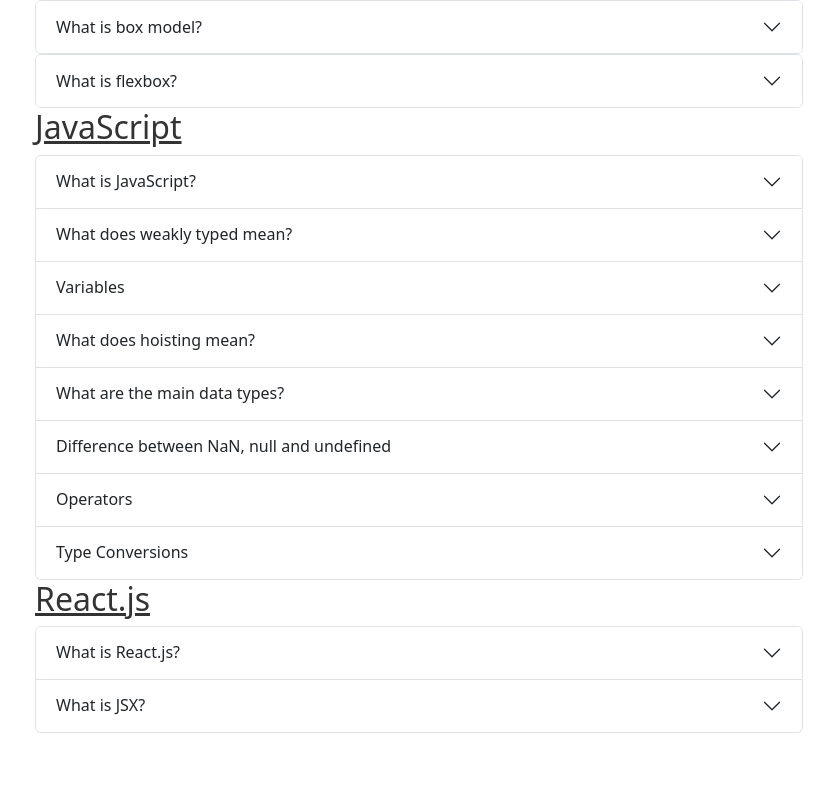
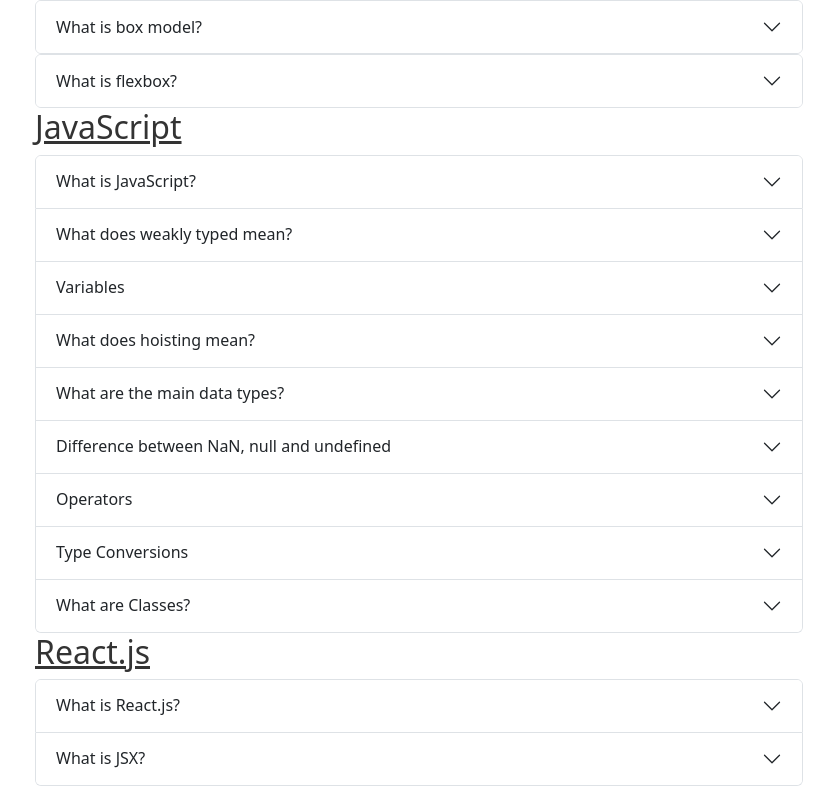
Before and after one commit to annie-uchiha/notes, a React (Create React App) app in the folder quiz-app/: page /notes in a window 1280 px wide. Shown: the part 559-1371 px from the top of the page, without its empty margins (221-1055 px from the left). Before the commit the page ends 1318 px from the top, so only its background shows below. Built offline with nearby package versions, Linux system fonts and the light colour scheme.

Commit message:
adding notes

```diff
--- a/quiz-app/src/pages/Notes.js
+++ b/quiz-app/src/pages/Notes.js
@@ -226,6 +226,12 @@ function Notes() {
               </ul>
             </Accordion.Body>
           </Accordion.Item>
+          <Accordion.Item eventKey="8">
+            <Accordion.Header>What are Classes?</Accordion.Header>
+            <Accordion.Body className="right-section">
+              Classes are a way to create objects with specific properties and methods, providing a blueprint for creating multiple objects with similar characteristics.
+            </Accordion.Body>
+          </Accordion.Item>
         </Accordion>
       </div>
       <div>
```
